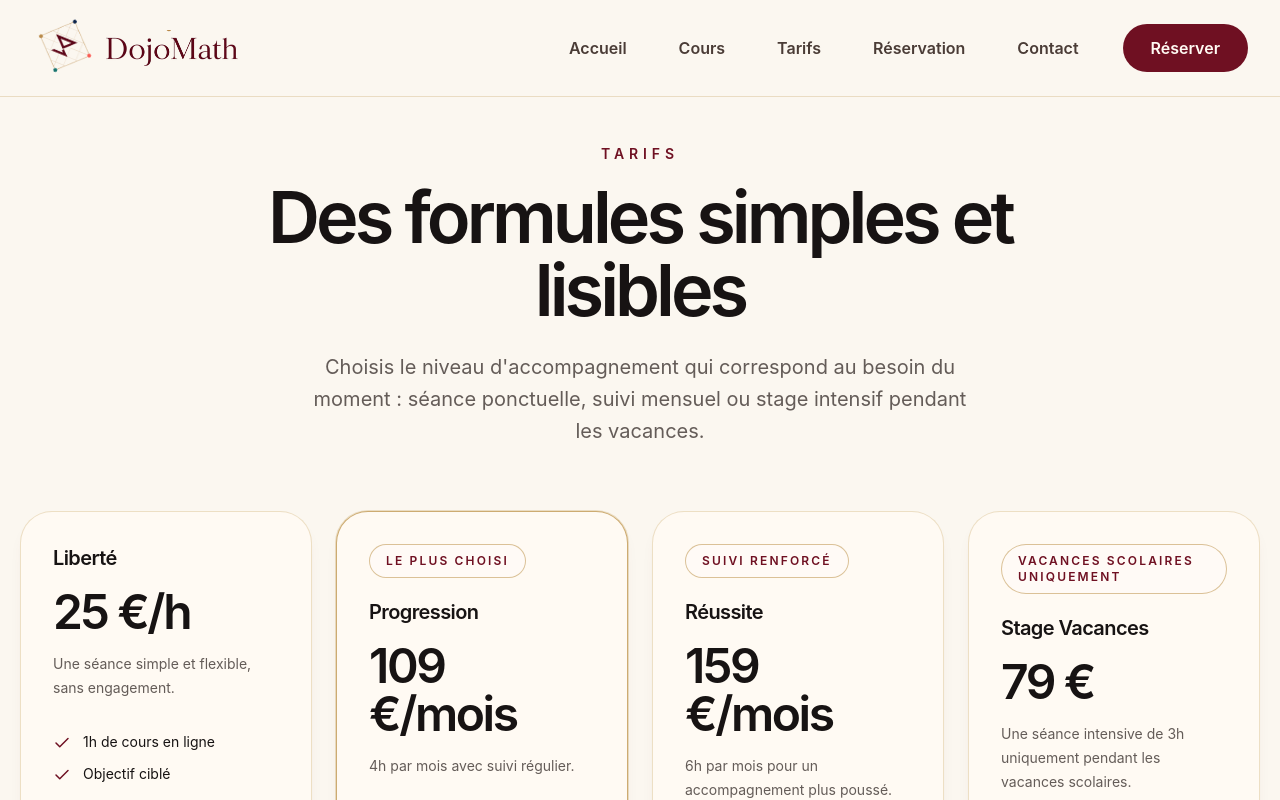
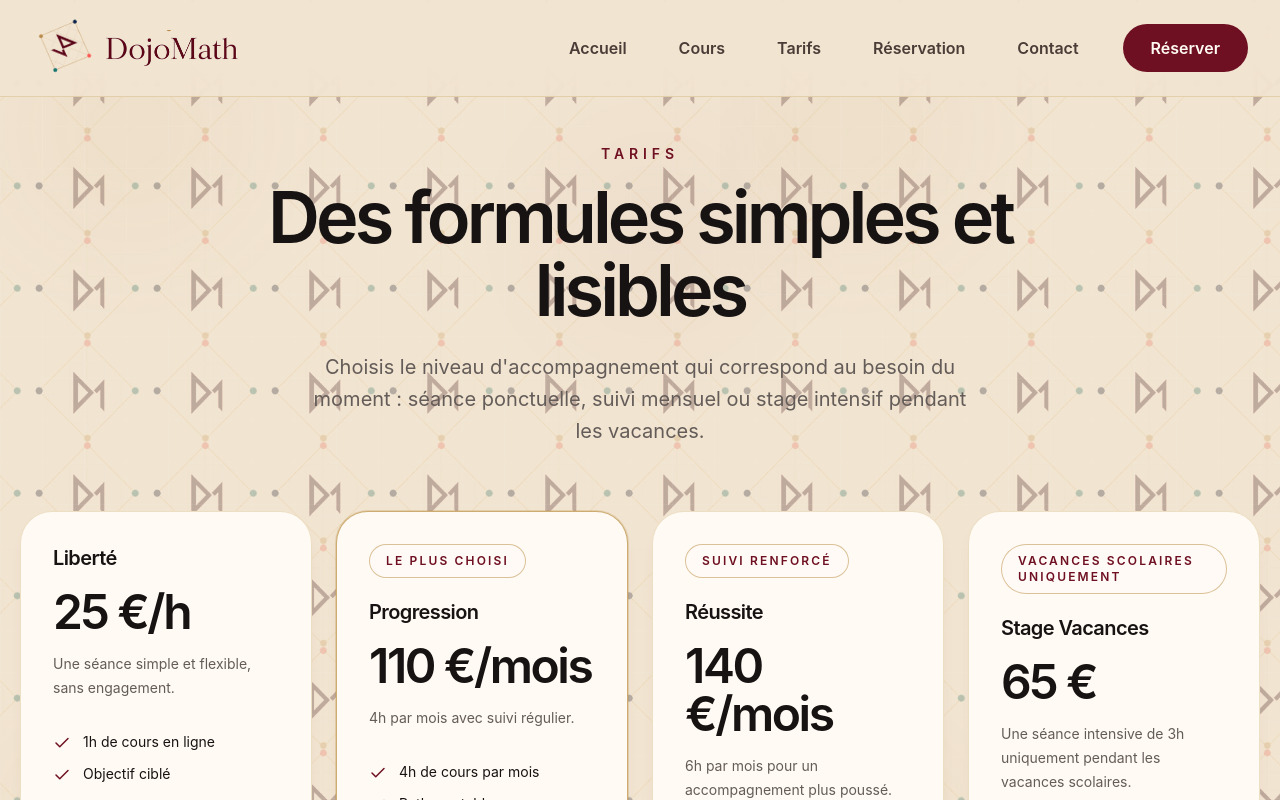
Before and after one commit to espadakiller/Dojomath, a Next.js app: page /tarifs in a window 1280 px wide. Shown: the top 800 px of the page. Built offline with nearby package versions, Linux system fonts and the light colour scheme.

Commit message:
Apply DojoMath visual identity across pages

```diff
--- a/app/contact/page.tsx
+++ b/app/contact/page.tsx
@@ -1,8 +1,8 @@
 export default function ContactPage() {
   return (
-    <main className="min-h-screen bg-[#fbf7f0] px-5 pt-36 pb-24">
+    <main className="min-h-screen px-5 pt-36 pb-24">
       <div className="mx-auto max-w-3xl">
-        <div className="rounded-[2rem] border border-[#b88a3b]/25 bg-[#fffaf3] p-10 shadow-xl shadow-[#6f1022]/8">
+        <div className="rounded-[2rem] border border-[#b88a3b]/25 bg-[#fffaf3] p-10 shadow-xl shadow-[#6f1022]/8 transition duration-300 hover:border-[#b88a3b]/55">
           <p className="mb-3 text-sm font-semibold uppercase tracking-[0.25em] text-[#6f1022]">
             Contact
           </p>
@@ -37,7 +37,7 @@ export default function ContactPage() {
 
             <button
               type="submit"
-              className="w-full rounded-full bg-[#6f1022] px-6 py-4 font-semibold text-[#fffaf3] transition hover:scale-[1.02] hover:bg-[#6f1022]"
+              className="w-full rounded-full bg-[#6f1022] px-6 py-4 font-semibold text-[#fffaf3] transition hover:scale-[1.02] hover:bg-[#8a1730] hover:shadow-lg hover:shadow-[#6f1022]/20"
             >
               Envoyer le message
             </button>
--- a/app/globals.css
+++ b/app/globals.css
@@ -11,7 +11,7 @@ html {
 body {
   overflow-x: hidden;
   margin: 0;
-  background: #fbf7f0;
+  background: #f1e4d1;
   color: #171313;
   font-family:
     -apple-system,
@@ -21,6 +21,39 @@ body {
     "Helvetica Neue",
     Arial,
     sans-serif;
+}
+
+body::before {
+  content: "";
+  position: fixed;
+  inset: 0;
+  z-index: 0;
+  pointer-events: none;
+  background-image: url("/dojomath-logo-mark.png");
+  background-position: 2rem 2rem;
+  background-repeat: repeat;
+  background-size: 118px auto;
+  filter: sepia(0.34) saturate(0.92) contrast(1.55) brightness(0.92) opacity(0.82);
+  opacity: 0.3;
+}
+
+body::after {
+  content: "";
+  position: fixed;
+  inset: 0;
+  z-index: 0;
+  pointer-events: none;
+  background-image:
+    radial-gradient(circle at 18% 18%, rgba(184, 138, 59, 0.12), transparent 24%),
+    radial-gradient(circle at 78% 28%, rgba(111, 16, 34, 0.07), transparent 22%),
+    linear-gradient(90deg, rgba(255, 255, 255, 0.16) 1px, transparent 1px),
+    linear-gradient(180deg, rgba(255, 255, 255, 0.14) 1px, transparent 1px);
+  background-size:
+    720px 720px,
+    840px 840px,
+    42px 42px,
+    42px 42px;
+  opacity: 0.36;
 }
 
 h1,
@@ -49,7 +82,7 @@ h3,
 
 .clean-bg,
 .premium-gradient {
-  background: #fbf7f0;
+  background: #f1e4d1;
 }
 
 .text-gradient {
--- a/app/page.tsx
+++ b/app/page.tsx
@@ -71,7 +71,7 @@ export default function HomePage() {
           <SectionVisual
             src="/section-images/method.png"
             alt="Un bureau de travail chaleureux avec un cahier de mathématiques et une leçon en ligne"
-            caption="Une séance structurée, patiente et centrée sur le déclic."
+            caption="Une séance claire, progressive et pensée pour redonner confiance."
           />
 
           <div className="grid gap-6 md:grid-cols-3">
@@ -113,7 +113,7 @@ export default function HomePage() {
           <SectionVisual
             src="/section-images/levels.png"
             alt="Des cahiers, instruments de géométrie et supports de mathématiques pour différents niveaux"
-            caption="Collège, lycée et premières bases du supérieur, avec une progression lisible."
+            caption="Collège, lycée et premières bases du supérieur, avec un accompagnement adapté."
           />
 
           <div className="grid gap-6 md:grid-cols-3">
@@ -168,7 +168,7 @@ export default function HomePage() {
             />
             <PricingCard
               title="Progression"
-              price="109 €/mois"
+              price="110 €/mois"
               description="4h par mois avec suivi régulier."
               features={["4h de cours par mois", "Rythme stable", "Suivi des points à consolider"]}
               link={stripeLink}
@@ -177,7 +177,7 @@ export default function HomePage() {
             />
             <PricingCard
               title="Réussite"
-              price="159 €/mois"
+              price="140 €/mois"
               description="6h par mois pour un accompagnement plus poussé."
               features={["6h de cours par mois", "Suivi renforcé", "Préparation des échéances importantes"]}
               link={stripeLink}
@@ -185,7 +185,7 @@ export default function HomePage() {
             />
             <PricingCard
               title="Stage Vacances"
-              price="79 €"
+              price="65 €"
               description="Une séance intensive de 3h uniquement pendant les vacances scolaires."
               features={["Séance de 3h", "Révisions ciblées", "Vacances scolaires uniquement"]}
               link={stripeLink}
@@ -214,6 +214,20 @@ export default function HomePage() {
 
             <AnimatedSection>
               <div className="rounded-[2rem] border border-[#b88a3b]/25 bg-[#fffaf3] p-8 text-[#171313] shadow-xl shadow-[#6f1022]/8 md:p-10">
+                <div className="mb-6 flex items-center gap-4">
+                  <div className="flex h-14 w-14 shrink-0 items-center justify-center rounded-2xl bg-[#6f1022] text-[#fffaf3] shadow-lg shadow-[#6f1022]/15">
+                    <ShieldCheck size={26} />
+                  </div>
+                  <div>
+                    <p className="text-sm font-semibold uppercase tracking-[0.24em] text-[#6f1022]">
+                      DojoMath
+                    </p>
+                    <p className="mt-1 text-lg font-semibold text-[#171313]">
+                      Sérieux, clarté et accompagnement humain
+                    </p>
+                  </div>
+                </div>
+
                 <p className="text-lg leading-8 text-[#645c58]">
                   DojoMath est porté par un enseignant certifié, actuellement
                   en poste au collège, qui accompagne des élèves depuis plusieurs
--- a/app/tarifs/page.tsx
+++ b/app/tarifs/page.tsx
@@ -28,7 +28,7 @@ export default function TarifsPage() {
 
           <PricingCard
             title="Progression"
-            price="109 €/mois"
+            price="110 €/mois"
             description="4h par mois avec suivi régulier."
             features={[
               "4h de cours par mois",
@@ -42,7 +42,7 @@ export default function TarifsPage() {
 
           <PricingCard
             title="Réussite"
-            price="159 €/mois"
+            price="140 €/mois"
             description="6h par mois pour un accompagnement plus poussé."
             features={[
               "6h de cours par mois",
@@ -55,7 +55,7 @@ export default function TarifsPage() {
 
           <PricingCard
             title="Stage Vacances"
-            price="79 €"
+            price="65 €"
             description="Une séance intensive de 3h uniquement pendant les vacances scolaires."
             features={[
               "Séance de 3h",
--- a/components/BookingEmbed.tsx
+++ b/components/BookingEmbed.tsx
@@ -1,24 +1,22 @@
 export default function BookingEmbed() {
   return (
-    <div className="glass mx-auto max-w-5xl rounded-[2rem] p-4 md:p-8">
+    <div className="glass mx-auto max-w-5xl rounded-[2rem] p-4 shadow-xl shadow-[#6f1022]/8 md:p-8">
       <div className="mb-6">
-        <h2 className="text-3xl font-black text-[#171313]">Prendre rendez-vous</h2>
+        <h2 className="text-3xl font-semibold tracking-[-0.04em] text-[#171313]">
+          Prendre rendez-vous
+        </h2>
         <p className="mt-3 text-[#645c58]">
           Sélectionne un créneau disponible pour ton cours en ligne.
         </p>
       </div>
 
-      <div className="overflow-hidden rounded-3xl border border-[#b88a3b]/25 bg-[#fffaf3]">
+      <div className="overflow-hidden rounded-3xl border border-[#b88a3b]/25 bg-[#fffaf3] shadow-lg shadow-[#6f1022]/5">
         <iframe
           src="https://calendly.com/dojomath"
           title="Réservation DojoMath"
           className="h-[760px] w-full"
         />
       </div>
-
-      <p className="mt-4 text-sm text-[#645c58]">
-        Remplace cette URL par ton vrai lien Calendly ou Cal.com.
-      </p>
     </div>
   );
 }
--- a/components/Hero.tsx
+++ b/components/Hero.tsx
@@ -91,7 +91,7 @@ export default function Hero() {
   const dailyQuote = getDailyQuote();
 
   return (
-    <section className="relative z-10 overflow-hidden bg-[#fbf7f0] px-6 pt-32 pb-24">
+    <section className="relative z-10 overflow-hidden px-6 pt-32 pb-24">
       <div className="mx-auto grid max-w-7xl items-center gap-14 lg:grid-cols-[0.95fr_1.05fr]">
         <div>
           <motion.p
--- a/components/Navbar.tsx
+++ b/components/Navbar.tsx
@@ -17,7 +17,7 @@ export default function Navbar() {
   const [isOpen, setIsOpen] = useState(false);
 
   return (
-    <header className="fixed top-0 z-50 w-full border-b border-[#b88a3b]/25 bg-[#fbf7f0]/92 backdrop-blur-xl">
+    <header className="fixed top-0 z-50 w-full border-b border-[#b88a3b]/25 bg-[#f1e4d1]/92 backdrop-blur-xl">
       <nav className="mx-auto flex max-w-7xl items-center justify-between px-4 py-4 sm:px-6 md:py-3 lg:px-8 lg:py-5">
         <Logo />
 
@@ -50,7 +50,7 @@ export default function Navbar() {
       </nav>
 
       {isOpen && (
-        <div className="border-t border-[#b88a3b]/25 bg-[#fbf7f0] px-8 py-6 md:hidden">
+        <div className="border-t border-[#b88a3b]/25 bg-[#f1e4d1] px-8 py-6 md:hidden">
           <div className="flex flex-col gap-3">
             {links.map((link) => (
               <Link
```
Also changed, not shown: components/FAQ.tsx (+8 -3 lines), app/reservation/page.tsx (line endings or trailing spaces).
